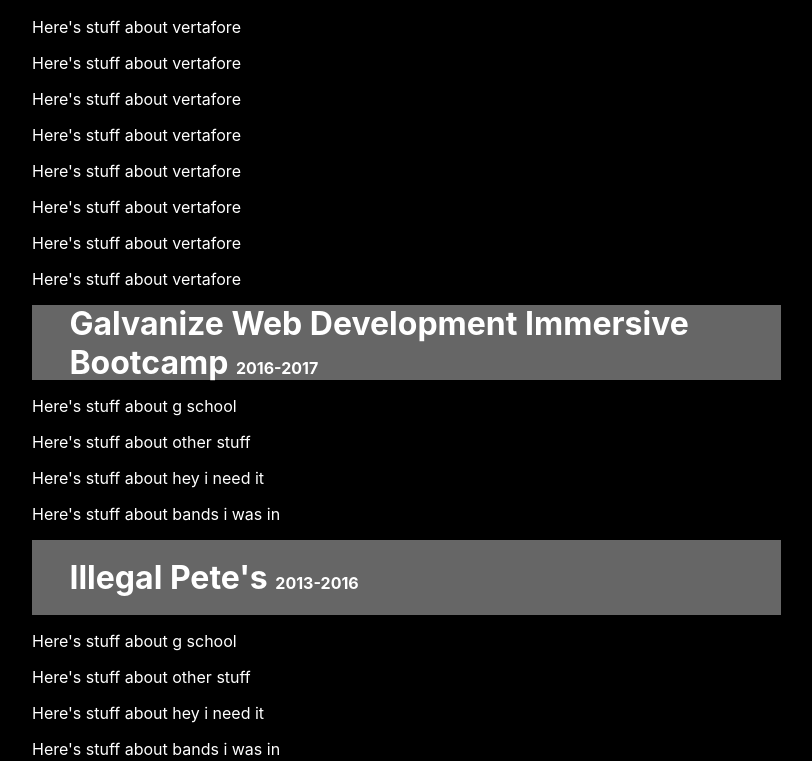
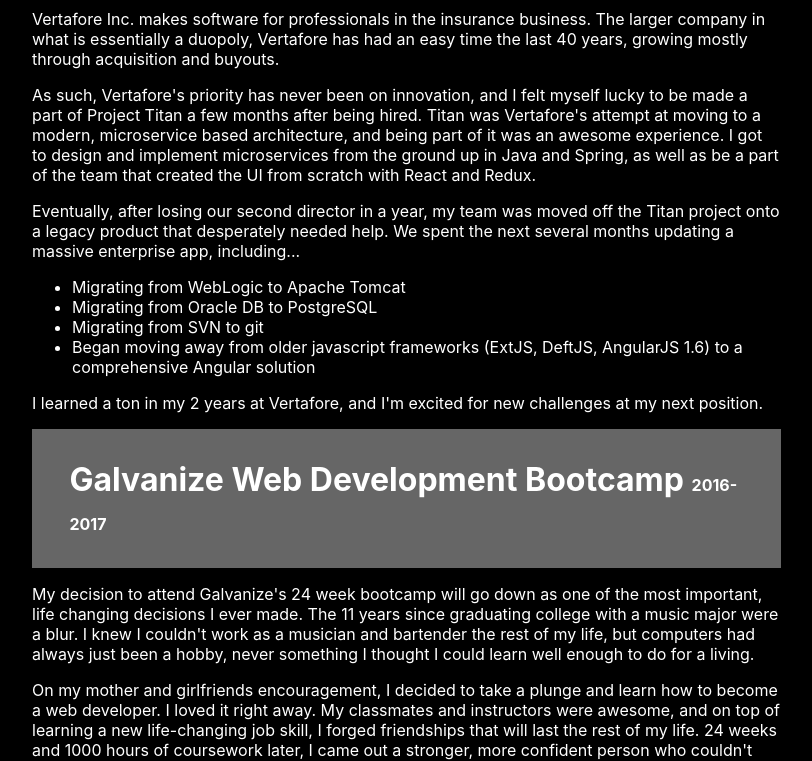
Before and after one commit to TylerBriskie/portfolio-site-redesign, a React (Create React App) app: page /resume in a window 1280 px wide. Shown: the part 296-1057 px from the top of the page, without its empty margins (32-844 px from the left). Built offline with nearby package versions, Linux system fonts and the light colour scheme; a web font is replaced by a local one.

Commit message:
added meat to resume sections

```diff
--- a/src/components/Resume/Resume.jsx
+++ b/src/components/Resume/Resume.jsx
@@ -11,37 +11,39 @@
                       <header>
                           <h1>Vertafore <span>2017 - Present</span></h1>
                       </header>
-                      <p>Here's stuff about vertafore</p>
-                      <p>Here's stuff about vertafore</p>
+                      <p>Vertafore Inc. makes software for professionals in the insurance business.  The larger company in what is essentially a duopoly, Vertafore has had an easy time the last 40 years, growing mostly through acquisition and buyouts.</p>
+                      <p>As such, Vertafore's priority has never been on innovation, and I felt myself lucky to be made a part of Project Titan a few months after being hired.  Titan was Vertafore's attempt at moving to a modern, microservice based architecture, and being part of it was an awesome experience.  I got to design and implement microservices from the ground up in Java and Spring, as well as be a part of the team that created the UI from scratch with React and Redux.</p>
 
-                      <p>Here's stuff about vertafore</p>
-                      <p>Here's stuff about vertafore</p>
-                      <p>Here's stuff about vertafore</p>
-                      <p>Here's stuff about vertafore</p>
-                      <p>Here's stuff about vertafore</p>
-                      <p>Here's stuff about vertafore</p>
-                      <p>Here's stuff about vertafore</p>
-                      <p>Here's stuff about vertafore</p>
+                      <p>Eventually, after losing our second director in a year, my team was moved off the Titan project onto a legacy product that desperately needed help.  We spent the next several months updating a massive enterprise app, including...</p>
+                      <ul>
+                          <li>Migrating from WebLogic to Apache Tomcat</li>
+                          <li>Migrating from Oracle DB to PostgreSQL</li>
+                          <li>Migrating from SVN to git</li>
+                          <li>Began moving away from older javascript frameworks (ExtJS, DeftJS, AngularJS 1.6) to a comprehensive Angular solution</li>
+                      </ul>
+                      <p>I learned a ton in my 2 years at Vertafore, and I'm excited for new challenges at my next position.</p>
 
                   </section>
                   <section className="experience">
                       <header>
-                          <h1>Galvanize Web Development Immersive Bootcamp <span>2016-2017</span></h1>
+                          <h1>Galvanize Web Development Bootcamp <span>2016-2017</span></h1>
                       </header>
-                      <p>Here's stuff about g school</p>
-                      <p>Here's stuff about other stuff</p>
-                      <p>Here's stuff about hey i need it</p>
-                      <p>Here's stuff about bands i was in</p>
+                      <p>My decision to attend Galvanize's 24 week bootcamp will go down as one of the most important, life changing decisions I ever made.
+                          The 11 years since graduating college with a music major were a blur.  I knew I couldn't work as a musician and
+                          bartender the rest of my life, but computers had always just been a hobby, never something I thought I could learn well enough to do for a living.  </p>
+                      <p>On my mother and girlfriends encouragement, I decided to take a plunge and learn how to become a web developer.  I loved it right away.  My classmates and instructors were awesome, and on top of learning a new life-changing job skill, I forged friendships that will last the rest of my life.  24 weeks and 1000 hours of coursework later, I came out a stronger, more confident person who couldn't wait to dive into a new challenge.</p>
+
+                      <p>I will always be thankful for my time at Galvanize, and for making the decision to attend.</p>
+
 
                   </section>
                   <section className="experience">
                       <header>
                           <h1>Illegal Pete's <span>2013-2016</span></h1>
                       </header>
-                      <p>Here's stuff about g school</p>
-                      <p>Here's stuff about other stuff</p>
-                      <p>Here's stuff about hey i need it</p>
-                      <p>Here's stuff about bands i was in</p>
+                      <p>Illegal Pete's is a Colorado institution.  I'm not sure I've ever met a fellow native who can't come up with at least one anecdote taking place at one of their 9 front range locations.</p>
+                      <p>Pete is truly a great guy.  He runs an awesome company, helps the community, is great to his staff and customers.  I can't think of a single bad thing to say about my time here, except that it was the hardest job I've ever had.  My brothers and sisters from the burrito line can attest that working a 10 hour Illegal Pete's shift is not easy.</p>
+                      <p>Dealing with constant, demanding customers, while keeping cool under pressure in a 100 degree kitchen is not for the faint of heart.  More than anything working here taught me to be humble, and the importance of trust when you're part of a team.</p>
 
                   </section>
                   <section className="experience">
--- a/src/components/Resume/Resume.scss
+++ b/src/components/Resume/Resume.scss
@@ -20,7 +20,7 @@
         @media only screen and (max-width: 1156px){
           top: 215px;
         }
-        padding: 0 5%;
+        padding: 2em 5%;
         display: flex;
         flex-direction: column;
         justify-content: center;
```
